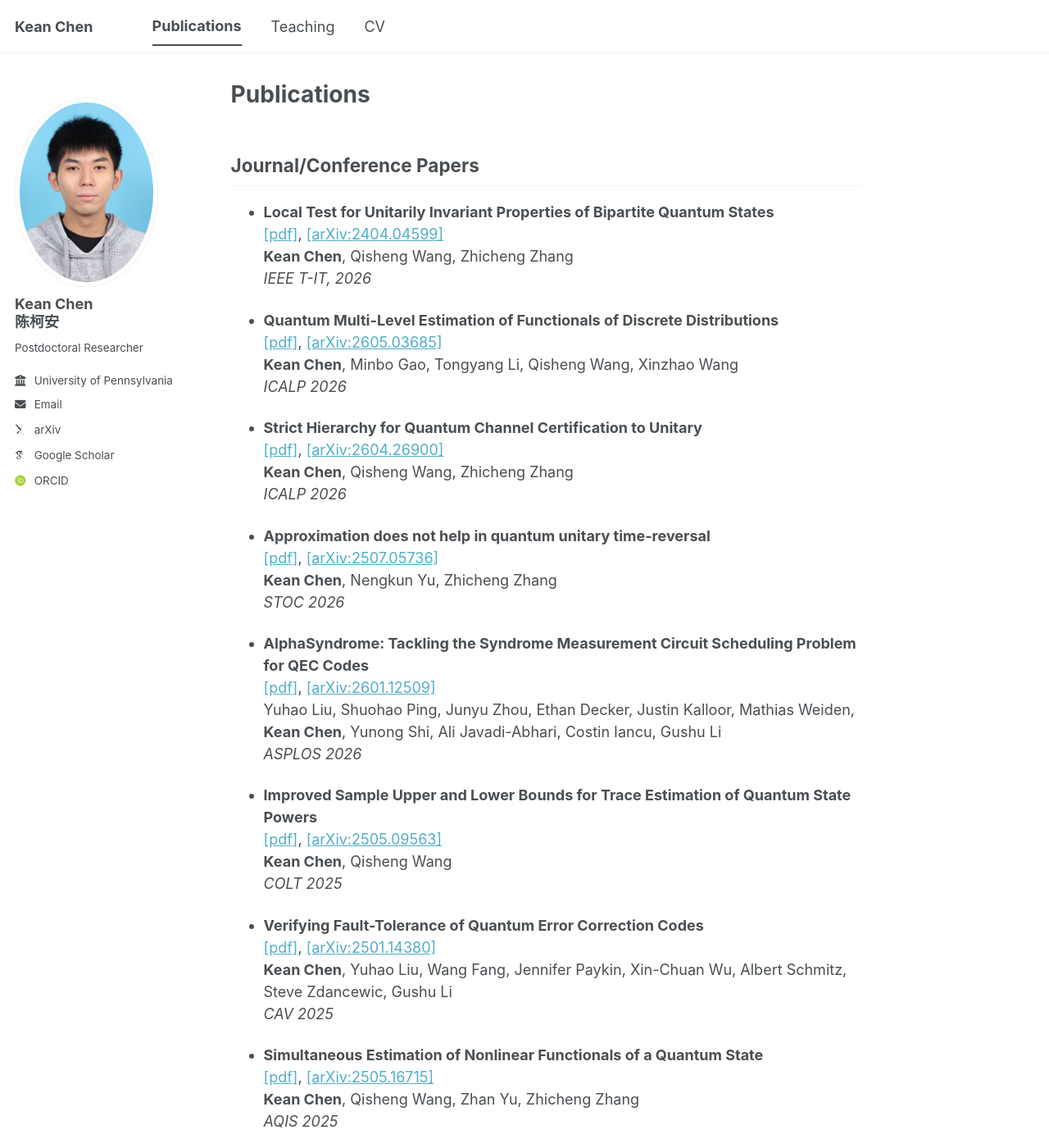
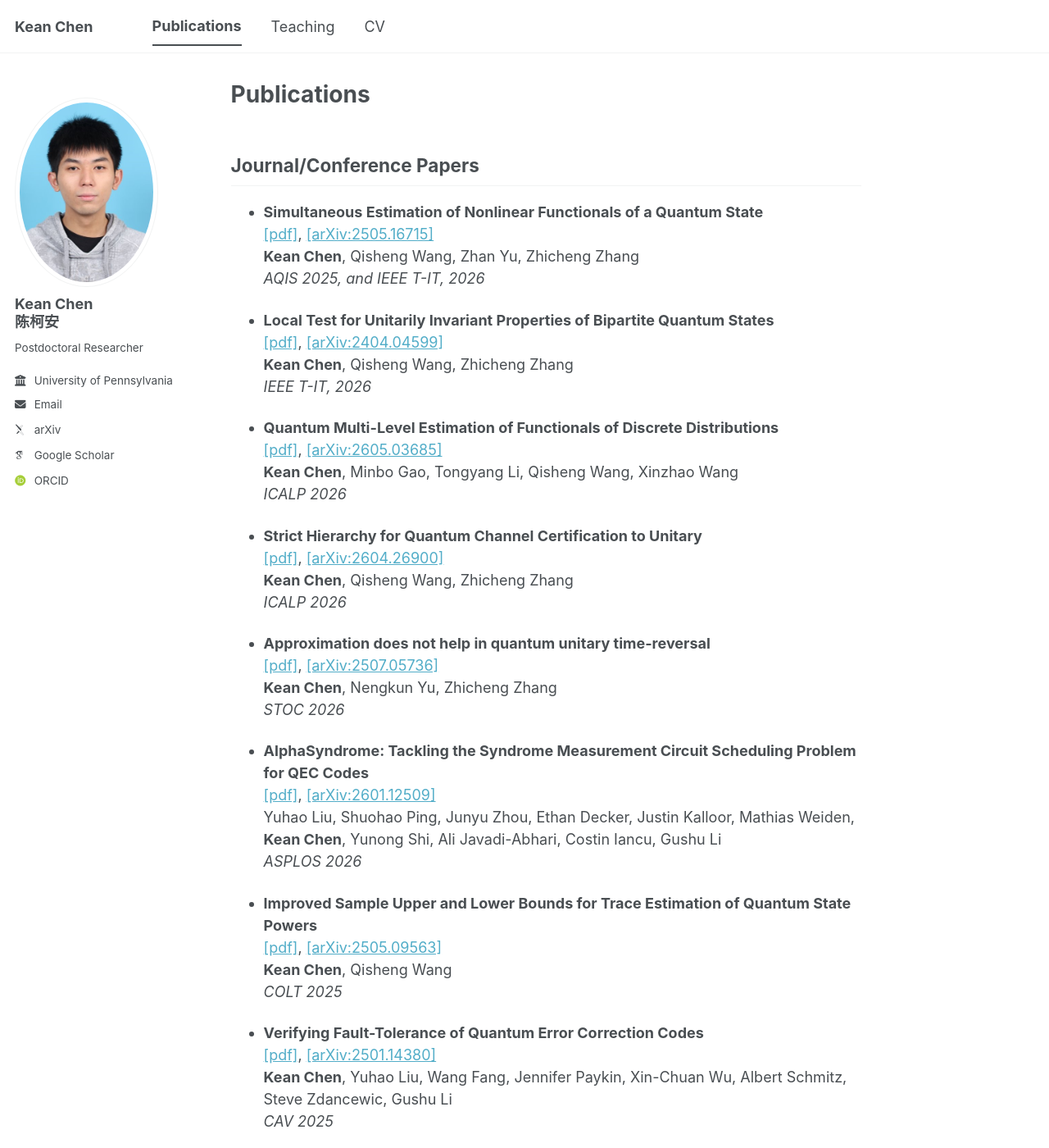
Before and after one commit to cccorn/cccorn.github.io, a Jekyll site: the page built from _pages/publications.md, in a window 1280 px wide and 1400 px high. Shown: the whole window at 82% size. Built offline with Jekyll 4.4.1, drawn with Linux system fonts in a browser that asks for light colours; some web fonts are replaced; a script bundle is joined from its source files by our own code; library files that are not in the unit come from our copies; some of the changed lines change nothing that is shown.

Commit message:
Update publications.md

```diff
--- a/_pages/publications.md
+++ b/_pages/publications.md
@@ -6,6 +6,11 @@ author_profile: true
 ---
 
 ## Journal/Conference Papers
+
+- **Simultaneous Estimation of Nonlinear Functionals of a Quantum State**
+[[pdf]](/publications/Simultaneous_estimation_of_nonlinear_functionals_of_a_quantum_state.pdf), [[arXiv:2505.16715]](https://arxiv.org/abs/2505.16715)
+**Kean Chen**, Qisheng Wang, Zhan Yu, Zhicheng Zhang
+*AQIS 2025, and IEEE T-IT, 2026*
 
 - **Local Test for Unitarily Invariant Properties of Bipartite Quantum States**
 [[pdf]](/publications/Local_Test_for_Unitarily_Invariant_Properties_of_Bipartite_Quantum_States.pdf), [[arXiv:2404.04599]](https://arxiv.org/abs/2404.04599)
@@ -41,11 +46,6 @@ Yuhao Liu, Shuohao Ping, Junyu Zhou, Ethan Decker, Justin Kalloor, Mathias Weide
 [[pdf]](/publications/Verifying_Fault-Tolerance_of_Quantum_Error_Correction_Codes.pdf), [[arXiv:2501.14380]](https://arxiv.org/abs/2501.14380)
 **Kean Chen**, Yuhao Liu, Wang Fang, Jennifer Paykin, Xin-Chuan Wu, Albert Schmitz, Steve Zdancewic, Gushu Li
 *CAV 2025*
-
-- **Simultaneous Estimation of Nonlinear Functionals of a Quantum State**
-[[pdf]](/publications/Simultaneous_estimation_of_nonlinear_functionals_of_a_quantum_state.pdf), [[arXiv:2505.16715]](https://arxiv.org/abs/2505.16715)
-**Kean Chen**, Qisheng Wang, Zhan Yu, Zhicheng Zhang
-*AQIS 2025*
 
 - **Automatic Test Pattern Generation for Robust Quantum Circuit Testing**
 [[pdf]](/publications/Automatic_Test_Pattern_Generation_for_Robust_Quantum_Circuit_Testing.pdf), [[arXiv:2202.10697]](https://arxiv.org/abs/2202.10697)
```
